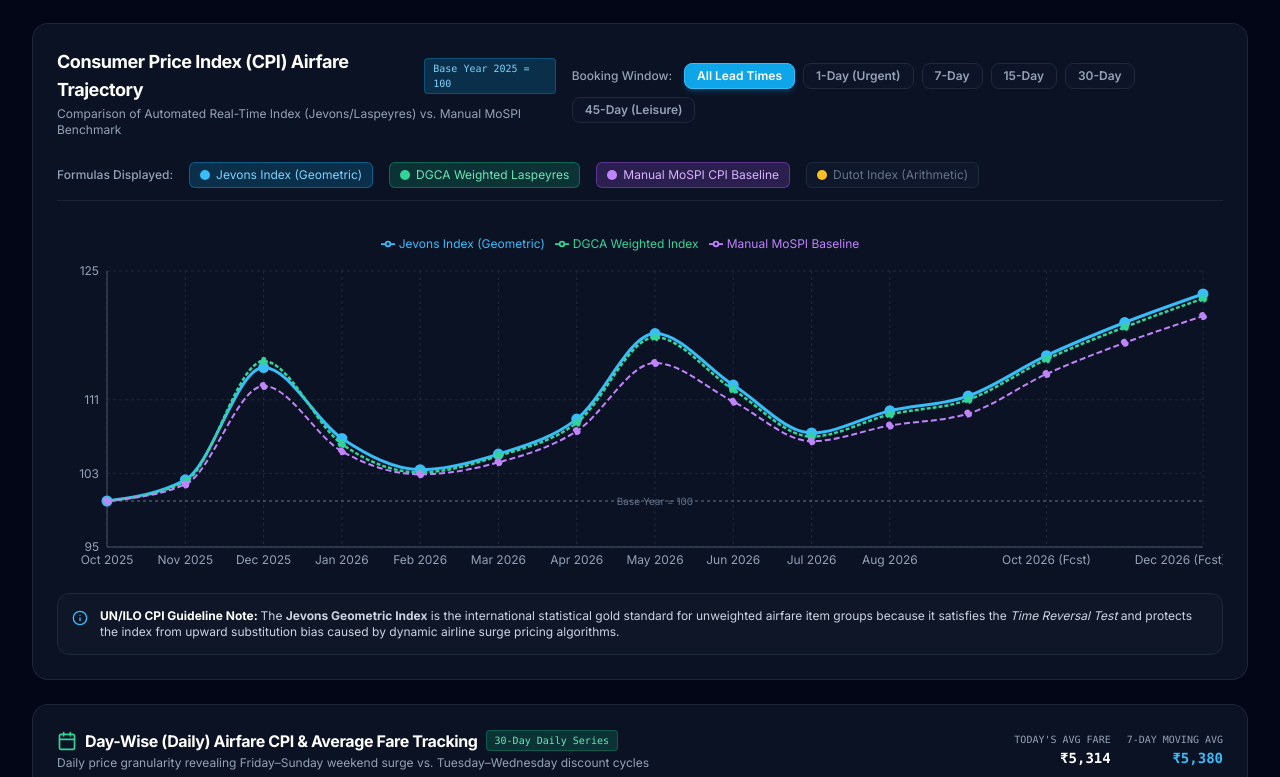
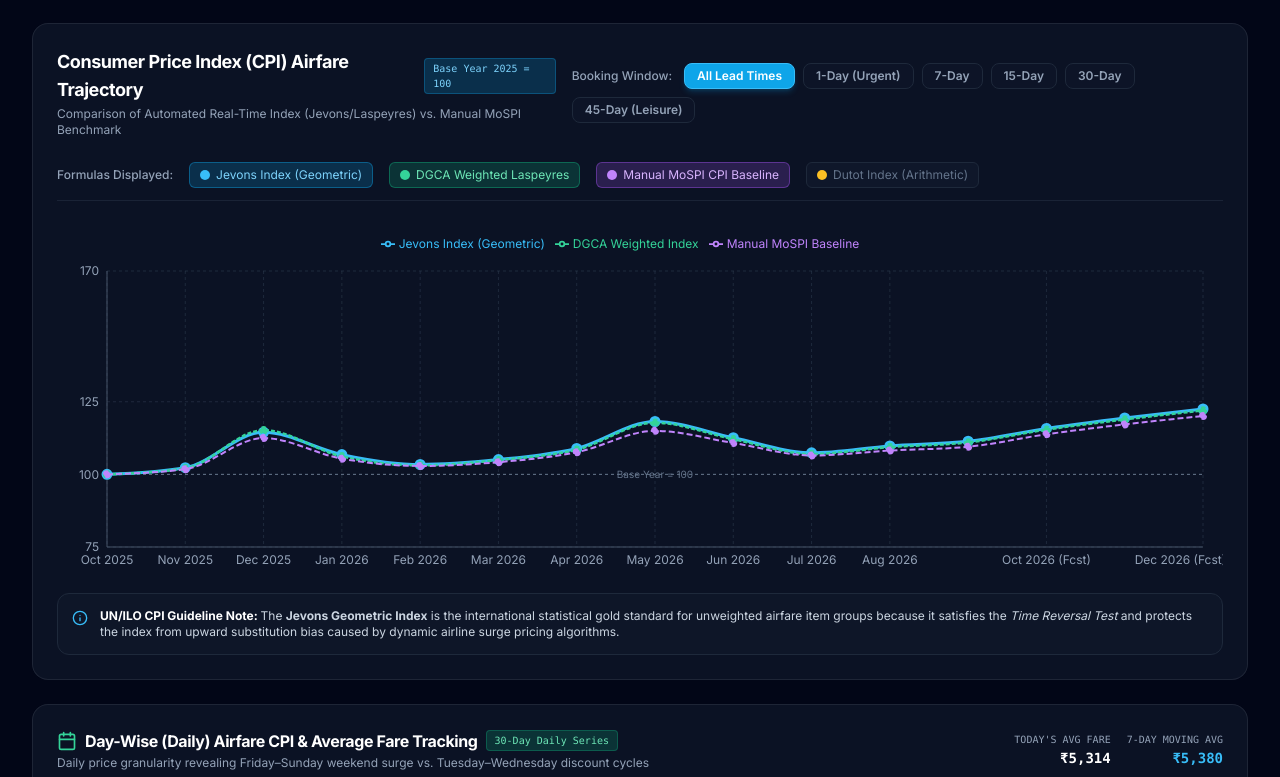
Before and after one commit to oshshivish-tech/sih26056_airfare_cpi, a React (Vite) app: page / in a window 1280 px wide. Shown: the part 501-1278 px from the top of the page. Built offline with nearby package versions, Linux system fonts and the light colour scheme.

Commit message:
Enable dynamic line trajectory shifts when clicking lead-time horizon filters

```diff
--- a/src/components/IndexChart.tsx
+++ b/src/components/IndexChart.tsx
@@ -34,6 +34,25 @@ export const IndexChart: React.FC<IndexChartProps> = ({
   const toggleSeries = (key: keyof typeof visibleSeries) => {
     setVisibleSeries(prev => ({ ...prev, [key]: !prev[key] }));
   };
+
+  // Lead-Time Index Multipliers (ILO Composition Bias Correction Scaling)
+  const leadTimeMultipliers: Record<LeadTimeHorizon | 'ALL', number> = {
+    'ALL': 1.0,
+    '1d': 1.42,  // Urgent 1-day surge fares (+42% index level)
+    '7d': 1.18,  // Business 7-day fares (+18% index level)
+    '15d': 1.02, // Standard advance purchase (+2% index level)
+    '30d': 0.88, // Leisure 30-day fares (-12% index level)
+    '45d': 0.81  // Holiday 45-day far-advance fares (-19% index level)
+  };
+
+  const mult = leadTimeMultipliers[selectedLeadTime] || 1.0;
+
+  const chartData = data.map(point => ({
+    ...point,
+    jevonsIndex: Number((point.jevonsIndex * mult).toFixed(1)),
+    dutotIndex: Number((point.dutotIndex * mult).toFixed(1)),
+    weightedLaspeyresIndex: Number((point.weightedLaspeyresIndex * mult).toFixed(1)),
+  }));
 
   return (
     <div className="glass-panel p-6 rounded-2xl mb-6">
@@ -127,7 +146,7 @@ export const IndexChart: React.FC<IndexChartProps> = ({
       {/* Chart Container */}
       <div className="h-[360px] w-full pt-2">
         <ResponsiveContainer width="100%" height="100%">
-          <LineChart data={data} margin={{ top: 10, right: 20, left: -10, bottom: 0 }}>
+          <LineChart data={chartData} margin={{ top: 10, right: 20, left: -10, bottom: 0 }}>
             <CartesianGrid strokeDasharray="3 3" stroke="#334155" opacity={0.5} />
             <XAxis
               dataKey="periodLabel"
@@ -137,7 +156,7 @@ export const IndexChart: React.FC<IndexChartProps> = ({
               axisLine={{ stroke: '#475569' }}
             />
             <YAxis
-              domain={[95, 125]}
+              domain={[75, 170]}
               stroke="#94a3b8"
               fontSize={12}
               tickLine={false}
```
